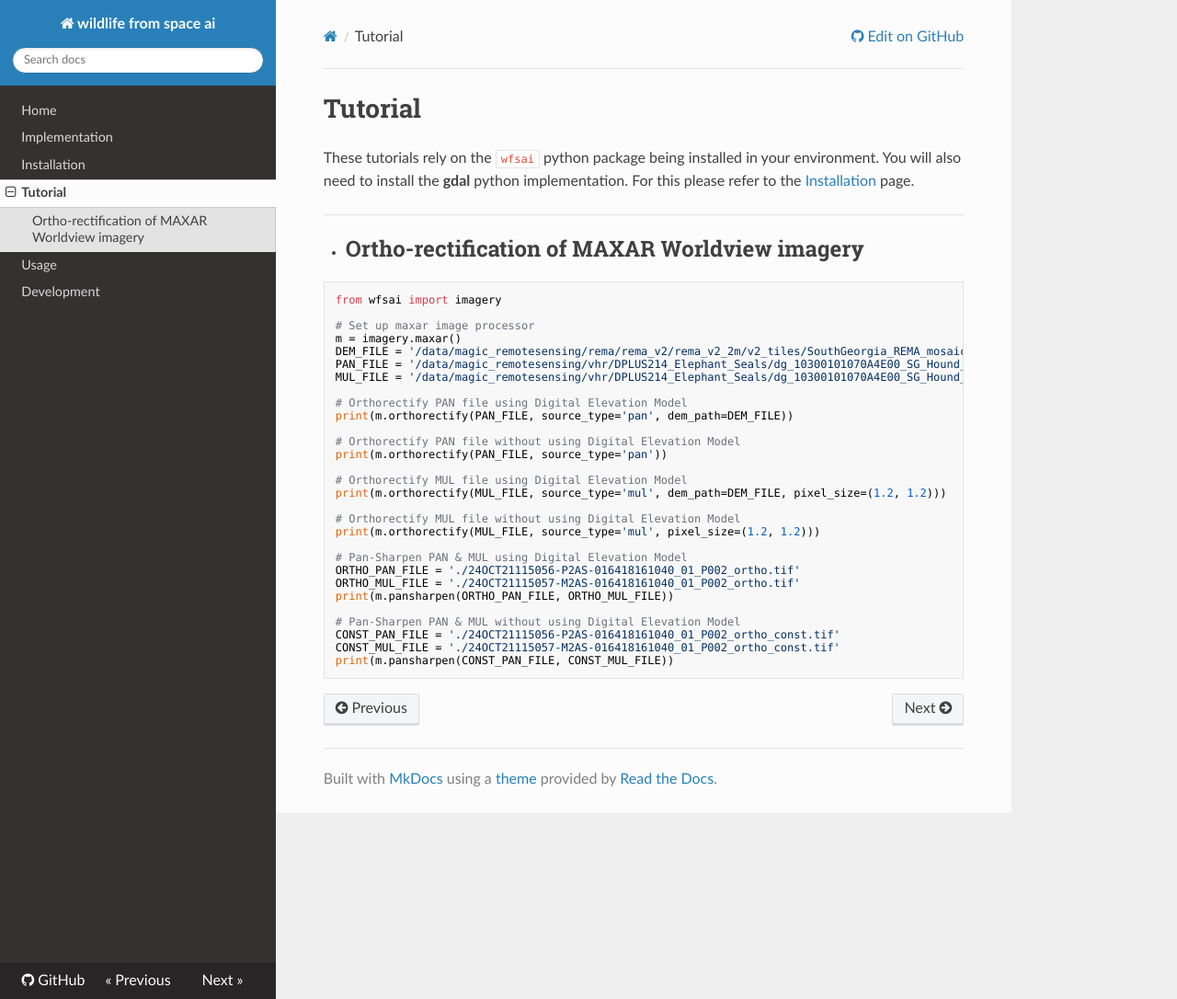
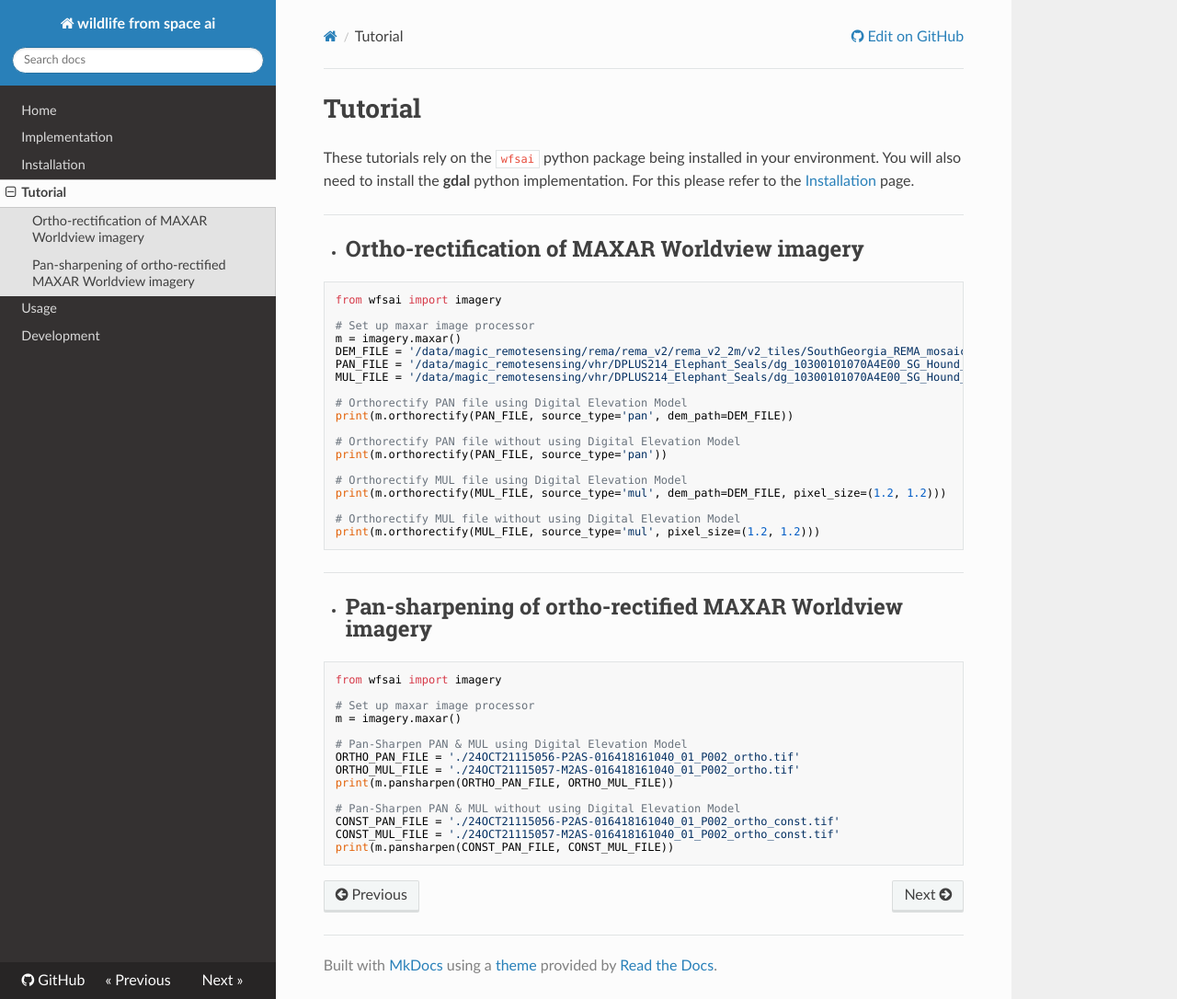
Before and after one commit to antarctica/wfsai, an MkDocs documentation site: the page built from docs/tutorial.md, in a window 1280 px wide and 1086 px high. Shown: the whole window at 92% size. Built offline with MkDocs 1.6.1, drawn with Linux system fonts in a browser that asks for light colours; nearby versions of some CDN libraries.

Commit message:
corrected separation of ortho and pansharp

````diff
--- a/docs/tutorial.md
+++ b/docs/tutorial.md
@@ -26,6 +26,17 @@ print(m.orthorectify(MUL_FILE, source_type='mul', dem_path=DEM_FILE, pixel_size=
 
 # Orthorectify MUL file without using Digital Elevation Model
 print(m.orthorectify(MUL_FILE, source_type='mul', pixel_size=(1.2, 1.2)))
+```
+
+---
+
+- ## Pan-sharpening of ortho-rectified MAXAR Worldview imagery
+
+```python
+from wfsai import imagery
+
+# Set up maxar image processor
+m = imagery.maxar()
 
 # Pan-Sharpen PAN & MUL using Digital Elevation Model
 ORTHO_PAN_FILE = './24OCT21115056-P2AS-016418161040_01_P002_ortho.tif'
````
